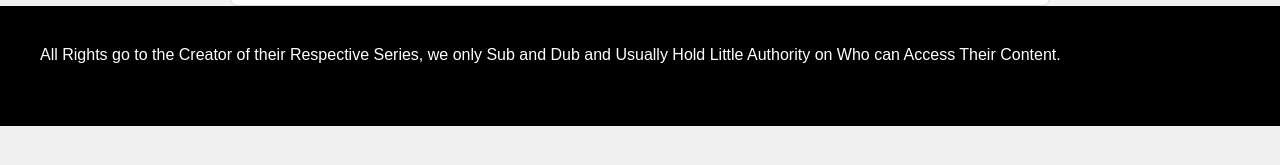
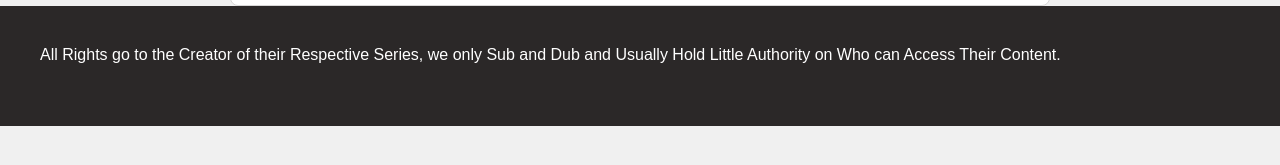
Before and after one commit to tumbleweed-inc/tumbledubs.com, a plain HTML site: page about.html in a window 1280 px wide. Shown: the part 513-678 px from the top of the page. Drawn offline with Linux system fonts and the light colour scheme.

Commit message:
Update about.html

```diff
--- a/about.html
+++ b/about.html
@@ -43,7 +43,7 @@
 			   Plans for people wanting to access the ENTIRE Library.
 			</p>
 		</div>
-	<footer style="background-color: black; height: 120px;">
+	<footer style="background-color: #2b2828; height: 120px;">
 		<p style="margin: 0px; color: white; font-family: arial; height: 35px; padding: 40px;">All Rights go to the Creator of their Respective Series, we only Sub and Dub and Usually Hold Little Authority on Who can Access Their Content.</p>
 	</footer>
   </body>
```
